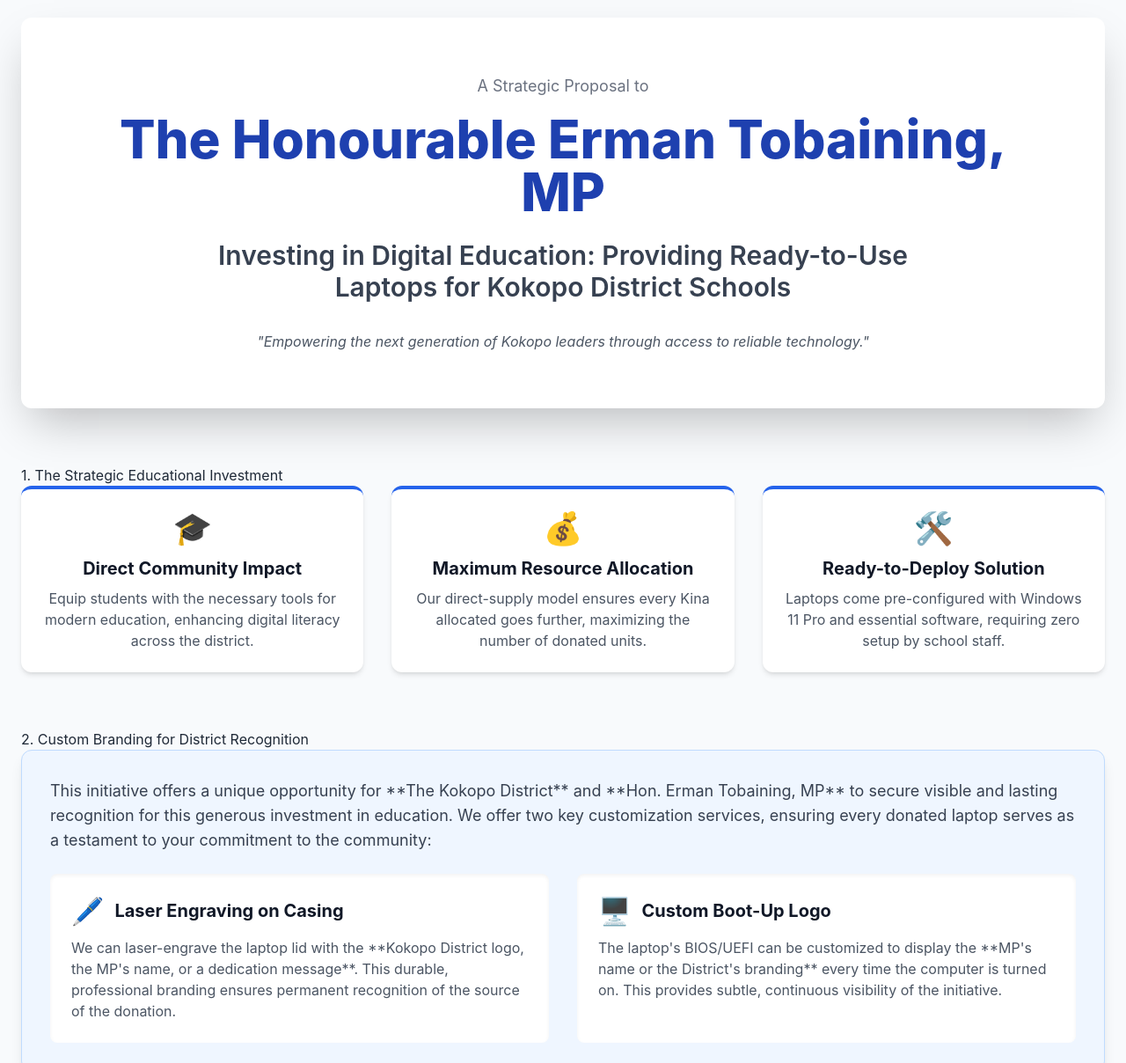
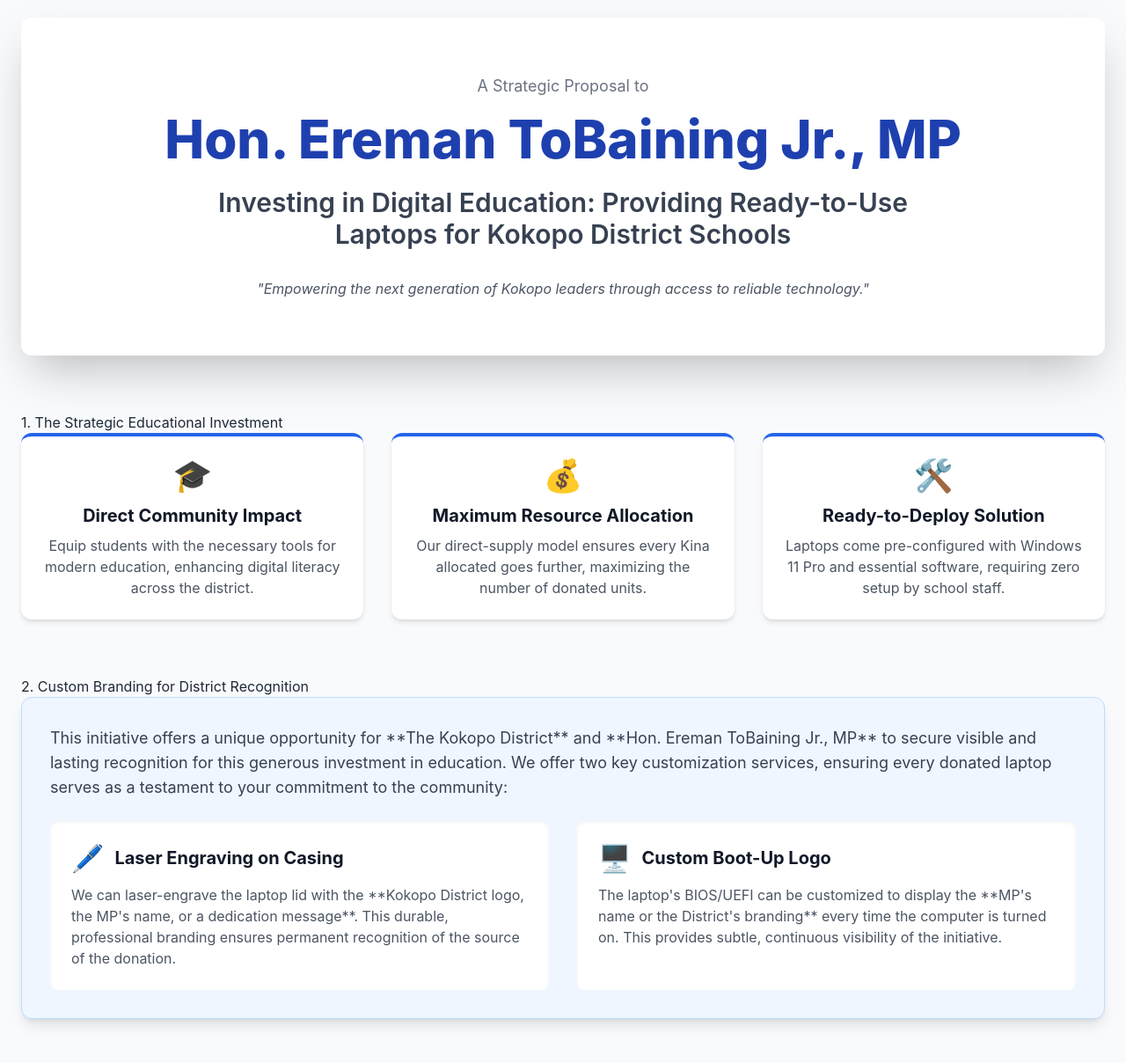
Before and after one commit to niuginibiz/kokopo-proposal, a plain HTML site: page index.html in a window 1280 px wide. Shown: the part 100-1308 px from the top of the page at 88% size. Drawn offline with nearby package versions, Linux system fonts and the light colour scheme.

Commit message:
Update index.html

```diff
--- a/index.html
+++ b/index.html
@@ -39,7 +39,7 @@
         <section class="bg-white p-10 md:p-16 rounded-xl shadow-2xl mb-16 text-center">
             <p class="text-lg text-gray-500 mb-4">A Strategic Proposal to</p>
             <h1 class="text-4xl md:text-6xl font-extrabold text-blue-800 mb-6 leading-tight">
-                The Honourable Erman Tobaining, MP
+                Hon. Ereman ToBaining Jr., MP
             </h1>
             <h2 class="text-2xl md:text-3xl font-semibold text-gray-700 max-w-4xl mx-auto">
                 Investing in Digital Education: Providing Ready-to-Use Laptops for Kokopo District Schools
@@ -76,7 +76,7 @@
             <h3 class="section-header">2. Custom Branding for District Recognition</h3>
             <div class="bg-blue-50 p-8 rounded-xl shadow-lg border border-blue-200">
                 <p class="text-lg text-gray-700 mb-6">
-                    This initiative offers a unique opportunity for **The Kokopo District** and **Hon. Erman Tobaining, MP** to secure visible and lasting recognition for this generous investment in education. We offer two key customization services, ensuring every donated laptop serves as a testament to your commitment to the community:
+                    This initiative offers a unique opportunity for **The Kokopo District** and **Hon. Ereman ToBaining Jr., MP** to secure visible and lasting recognition for this generous investment in education. We offer two key customization services, ensuring every donated laptop serves as a testament to your commitment to the community:
                 </p>
                 <div class="grid md:grid-cols-2 gap-8">
                     <div class="p-6 bg-white rounded-lg shadow-inner">
@@ -132,7 +132,7 @@
         <section id="contact" class="text-center bg-blue-800 text-white p-12 rounded-xl shadow-2xl scroll-mt-20">
             <h3 class="text-3xl font-bold mb-4">Next Steps: Secure Your Educational Order</h3>
             <p class="max-w-4xl mx-auto mb-8 text-lg">
-                NBZ Tech is ready to move immediately on this proposal. By partnering directly with us, **Honourable MP Tobaining**, your investment will have the maximum possible impact on the schools and youth of the Kokopo District. We guarantee the highest quality product delivered in a fully customized and ready-to-use state.
+                NBZ Tech is ready to move immediately on this proposal. By partnering directly with us, **Hon. Ereman ToBaining Jr., MP**, your investment will have the maximum possible impact on the schools and youth of the Kokopo District. We guarantee the highest quality product delivered in a fully customized and ready-to-use state.
             </p>
             <div class="bg-white text-gray-800 rounded-lg p-6 max-w-lg mx-auto shadow-xl">
                 <h4 class="text-xl font-bold mb-3">We look forward to meeting with your office to discuss a formal order.</h4>
```
